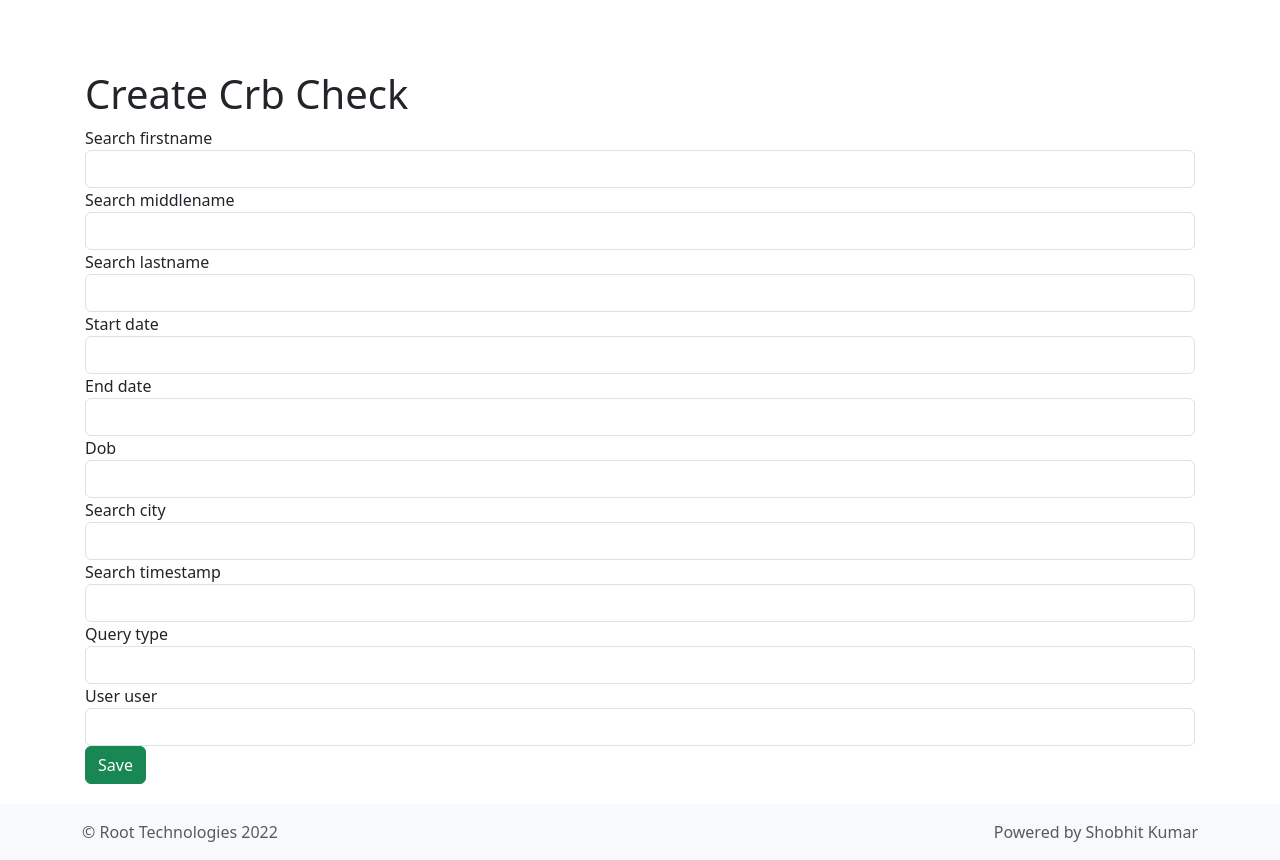
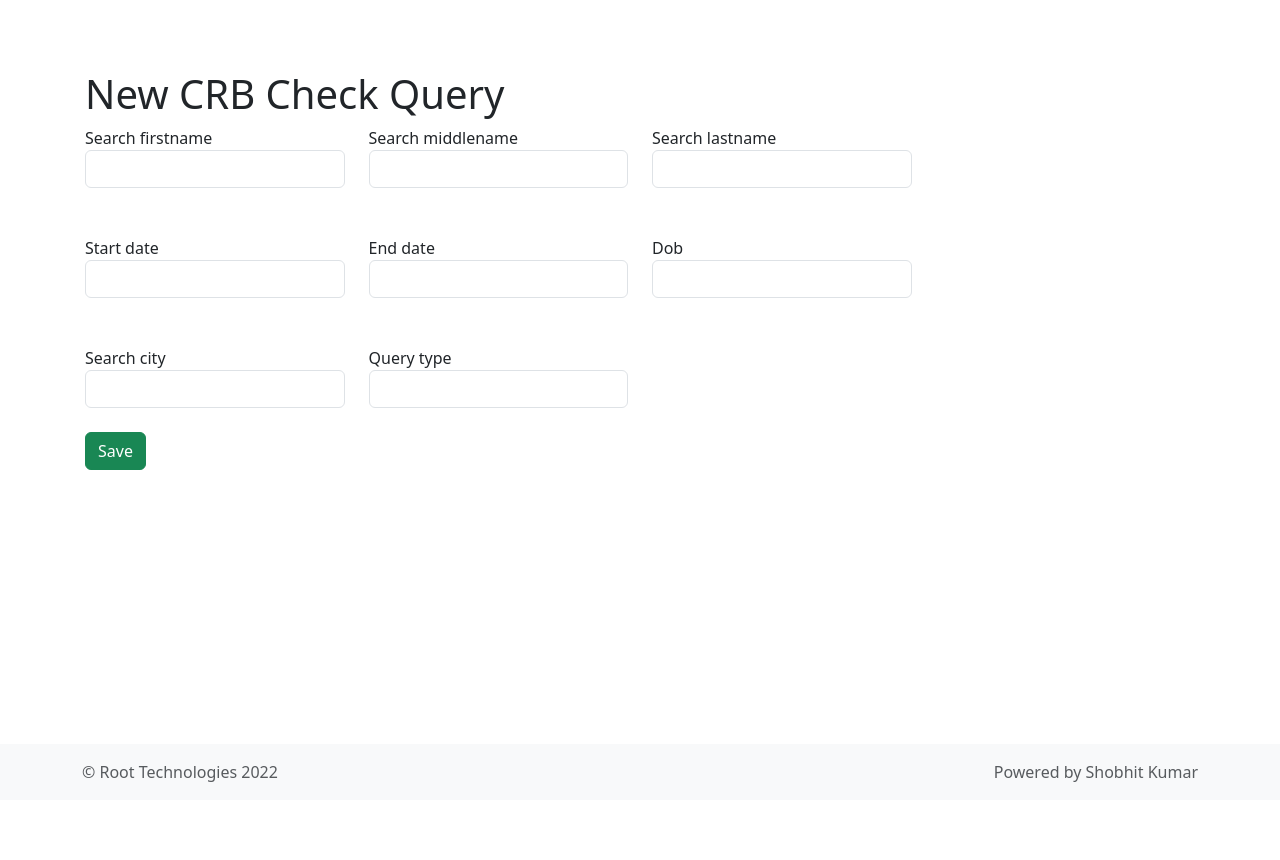
Before and after one commit to shobhitka/crb-checker, a Yii app: template views/crbcheck/create.php in a window 1280 px wide. After the commit the page ends 782 px from the top, so only its background shows below. Run offline with PHP 8.4 and a stand-in for Yii, Linux system fonts and the light colour scheme; the template is opened without the code that fills it, so the values that code supplies are empty; form fields are guessed from the names that the template uses; some libraries are stand-ins or nearby versions.

Commit message:
Implement the query creation form and model
TBD: Query execution

Signed-off-by: Shobhit Kumar <kumar@shobhit.info>

```diff
--- a/composer.json
+++ b/composer.json
@@ -18,7 +18,9 @@
         "yiisoft/yii2": "~2.0.45",
         "yiisoft/yii2-bootstrap5": "~2.0.2",
         "yiisoft/yii2-symfonymailer": "~2.0.3",
-        "kartik-v/yii2-widget-sidenav": "*"
+        "kartik-v/yii2-widget-sidenav": "*",
+        "kartik-v/yii2-widget-datepicker": "dev-master",
+        "yiisoft/yii2-jui": "2.0.x-dev"
     },
     "require-dev": {
         "yiisoft/yii2-debug": "~2.1.0",
--- a/views/crbcheck/_form.php
+++ b/views/crbcheck/_form.php
@@ -2,6 +2,9 @@
 
 use yii\helpers\Html;
 use yii\widgets\ActiveForm;
+use app\models\QueryType;
+use kartik\date\DatePicker;
+
 
 /** @var yii\web\View $this */
 /** @var app\models\CrbCheck $model */
@@ -12,27 +15,63 @@
 
     <?php $form = ActiveForm::begin(); ?>
 
-    <?= $form->field($model, 'search_firstname')->textInput(['maxlength' => true]) ?>
+    <div class="row">
+    <div class='col-md-3'>
+        <?= $form->field($model, 'search_firstname')->textInput(['maxlength' => true]) ?>
+    </div>
+    <div class='col-md-3'>
+        <?= $form->field($model, 'search_middlename')->textInput(['maxlength' => true]) ?>
+    </div>
 
-    <?= $form->field($model, 'search_middlename')->textInput(['maxlength' => true]) ?>
+    <div class='col-md-3'>
+    <?= $form->field($model, 'search_lastname')->textInput(['maxlength' => true]) ?>
+    </div>
+    </div>
+    <br><br>
+    <div class="row">
+    <div class='col-md-3'>
 
-    <?= $form->field($model, 'search_lastname')->textInput(['maxlength' => true]) ?>
+    <?= $form->field($model, 'start_date')->widget(DatePicker::classname(), [
+    'options' => ['placeholder' => 'Enter start date ...'],
+    'type' => DatePicker::TYPE_INPUT,
+    'pluginOptions' => [
+        'autoclose' => true,
+        'format' => 'yyyy-mm-dd'
+    ]]) ?>
 
-    <?= $form->field($model, 'start_date')->textInput() ?>
+    </div>
+    <div class='col-md-3'>
+    <?= $form->field($model, 'end_date')->widget(DatePicker::classname(), [
+    'options' => ['placeholder' => 'Enter end date ...'],
+    'type' => DatePicker::TYPE_INPUT,
+    'pluginOptions' => [
+        'autoclose' => true,
+        'format' => 'yyyy-mm-dd'
+    ]]) ?>
+    </div>
+    <div class='col-md-3'>
+    <?= $form->field($model, 'dob')->widget(DatePicker::classname(), [
+    'options' => ['placeholder' => 'Enter date of birth ...'],
+    'type' => DatePicker::TYPE_INPUT,
+    'pluginOptions' => [
+        'autoclose' => true,
+        'format' => 'yyyy-mm-dd'
+    ]]) ?>
+    </div>
+    </div>
+    <br><br>
+    <div class="row">
+    <div class='col-md-3'>
+    <?= $form->field($model, 'search_city')->textInput(['maxlength' => true]) ?>
+    </div>
 
-    <?= $form->field($model, 'end_date')->textInput() ?>
-
-    <?= $form->field($model, 'dob')->textInput() ?>
-
-    <?= $form->field($model, 'search_city')->textInput(['maxlength' => true]) ?>
-
-    <?= $form->field($model, 'search_timestamp')->textInput() ?>
-
-    <?= $form->field($model, 'query_type_id')->textInput() ?>
-
-    <?= $form->field($model, 'user_user_id')->textInput() ?>
+    <div class='col-md-3'>
+    <?= $form->field($model, 'query_type_id')->dropDownList(QueryType::getQueryArrayMap()) ?>
+    </div>
+    </div>
 
     <div class="form-group">
+        <br>
         <?= Html::submitButton('Save', ['class' => 'btn btn-success']) ?>
     </div>
 
--- a/views/crbcheck/create.php
+++ b/views/crbcheck/create.php
@@ -5,7 +5,7 @@
 /** @var yii\web\View $this */
 /** @var app\models\CrbCheck $model */
 
-$this->title = 'Create Crb Check';
+$this->title = 'New CRB Check Query';
 $this->params['breadcrumbs'][] = ['label' => 'Crb Checks', 'url' => ['index']];
 $this->params['breadcrumbs'][] = $this->title;
 ?>
--- a/views/crbcheck/index.php
+++ b/views/crbcheck/index.php
@@ -29,15 +29,14 @@
         'columns' => [
             ['class' => 'yii\grid\SerialColumn'],
 
-            'quiery_id',
+            //'quiery_id',
             'search_firstname',
             'search_middlename',
             'search_lastname',
-            'start_date',
             //'end_date',
             //'dob',
             //'search_city',
-            //'search_timestamp',
+            'search_timestamp',
             //'query_type_id',
             //'user_user_id',
             [
--- a/views/layouts/main.php
+++ b/views/layouts/main.php
@@ -41,7 +41,7 @@
         'items' => [
             ['label' => 'Home', 'url' => ['/site/index']],
             ['label' => 'Settings', 'url' => ['/role'], 'visible' => !Yii::$app->user->isGuest && Yii::$app->user->identity->isAdmin()],
-            ['label' => 'New CRB Query', 'url' => ['/crbcheck/index'], 'visible' => !Yii::$app->user->isGuest],
+            ['label' => 'CRB Queries', 'url' => ['/crbcheck/index'], 'visible' => !Yii::$app->user->isGuest],
             Yii::$app->user->isGuest
                 ? ['label' => 'Login', 'url' => ['/site/login']]
                 : '<li class="nav-item">'
```
Also changed, not shown: controllers/CrbcheckController.php (+10 -3 lines), models/QueryType.php (+14 -0 lines), views/crbcheck/view.php (+5 -2 lines).
